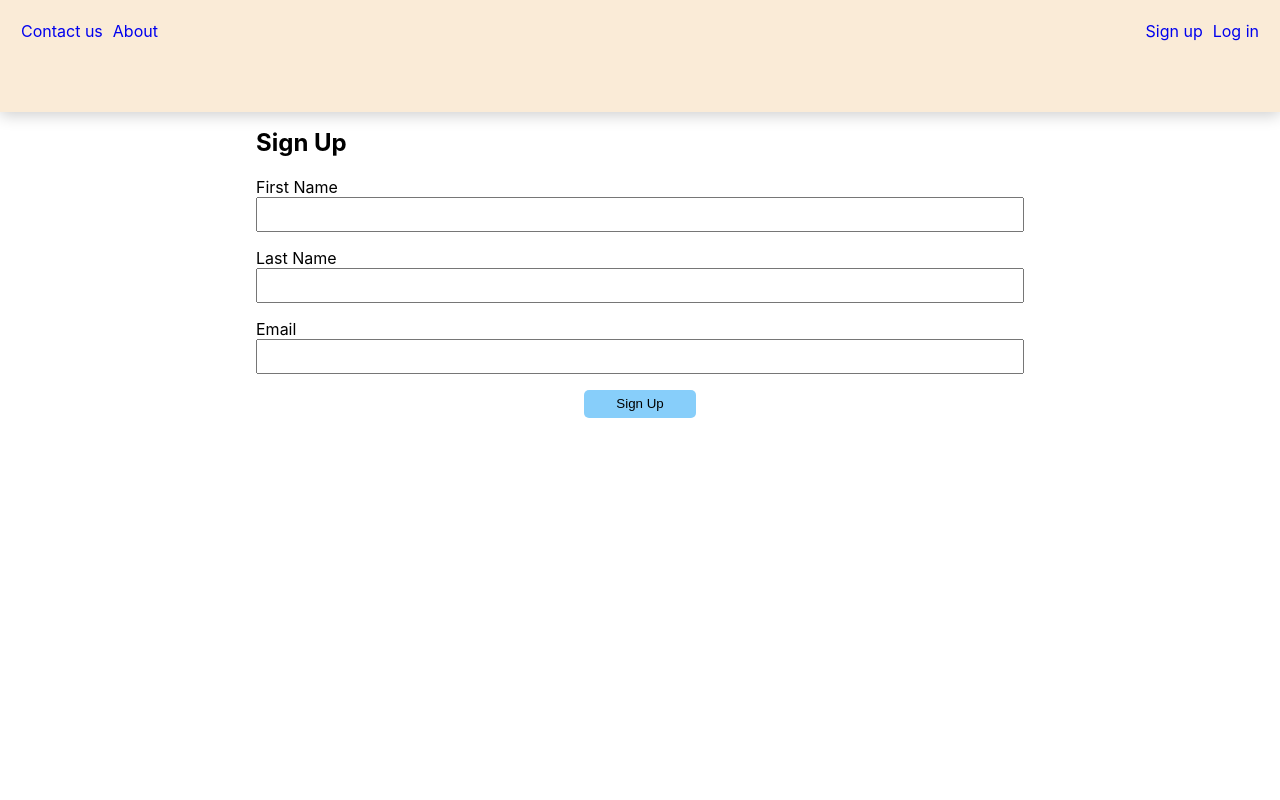
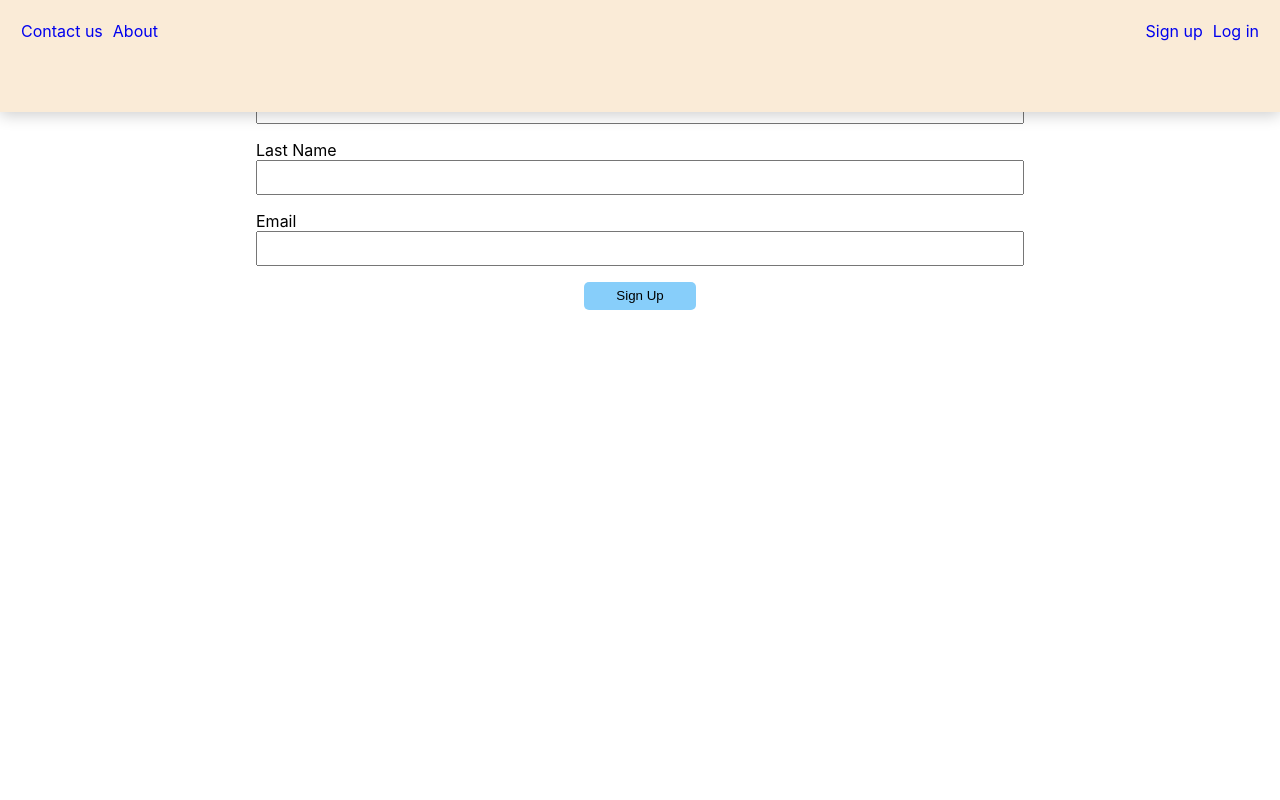
Before and after one commit to jpagtama/ReactJS_Project_05, a React (Create React App) app: page / in a window 1280 px wide. Shown: the top 800 px of the page. Built offline with nearby package versions, Linux system fonts and the light colour scheme.

Commit message:
Removes unneeded padding from SignUp Form

```diff
--- a/src/components/authentication/SignUp.module.css
+++ b/src/components/authentication/SignUp.module.css
@@ -1,5 +1,5 @@
 .signUpForm {
-    margin: 8rem auto;
+    margin: auto;
     width: 90%;
 }
 .signUpForm input {
```
